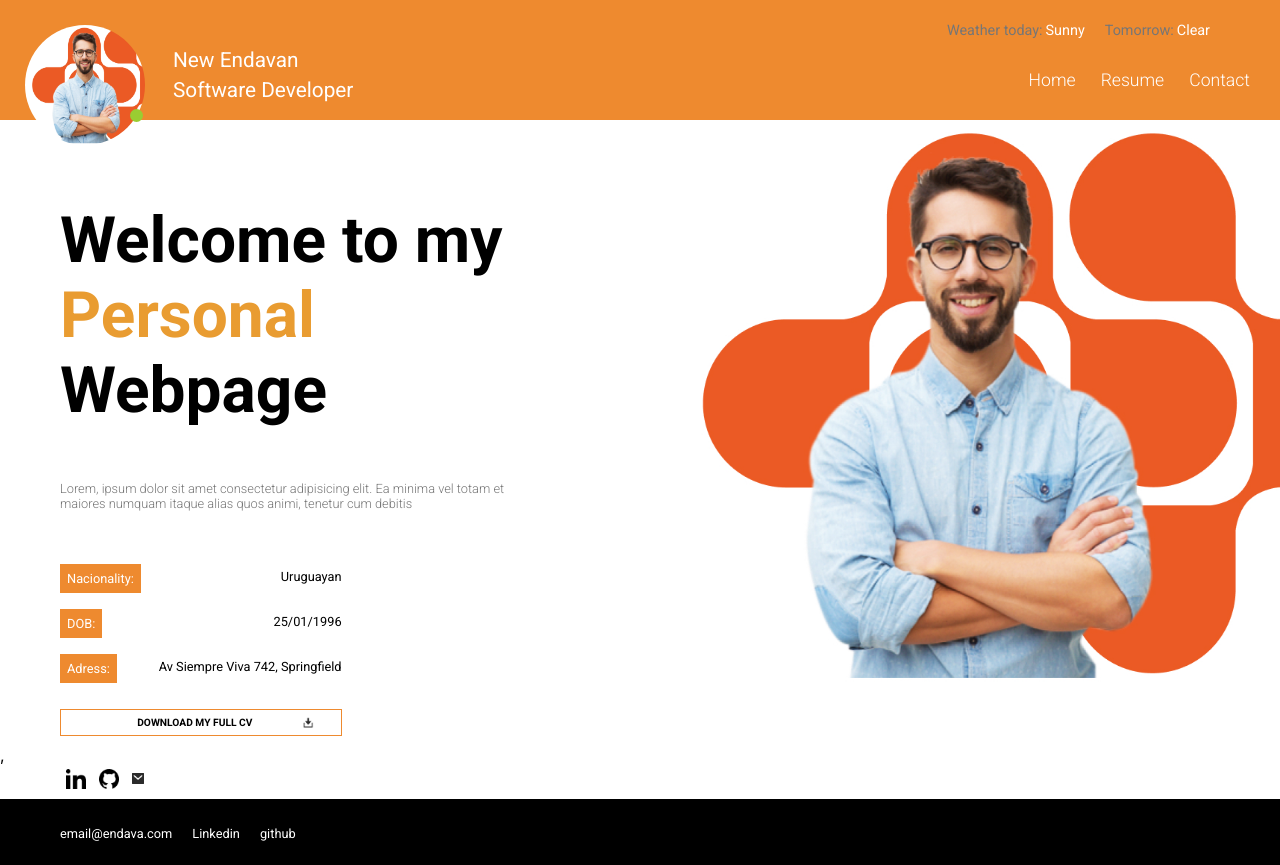
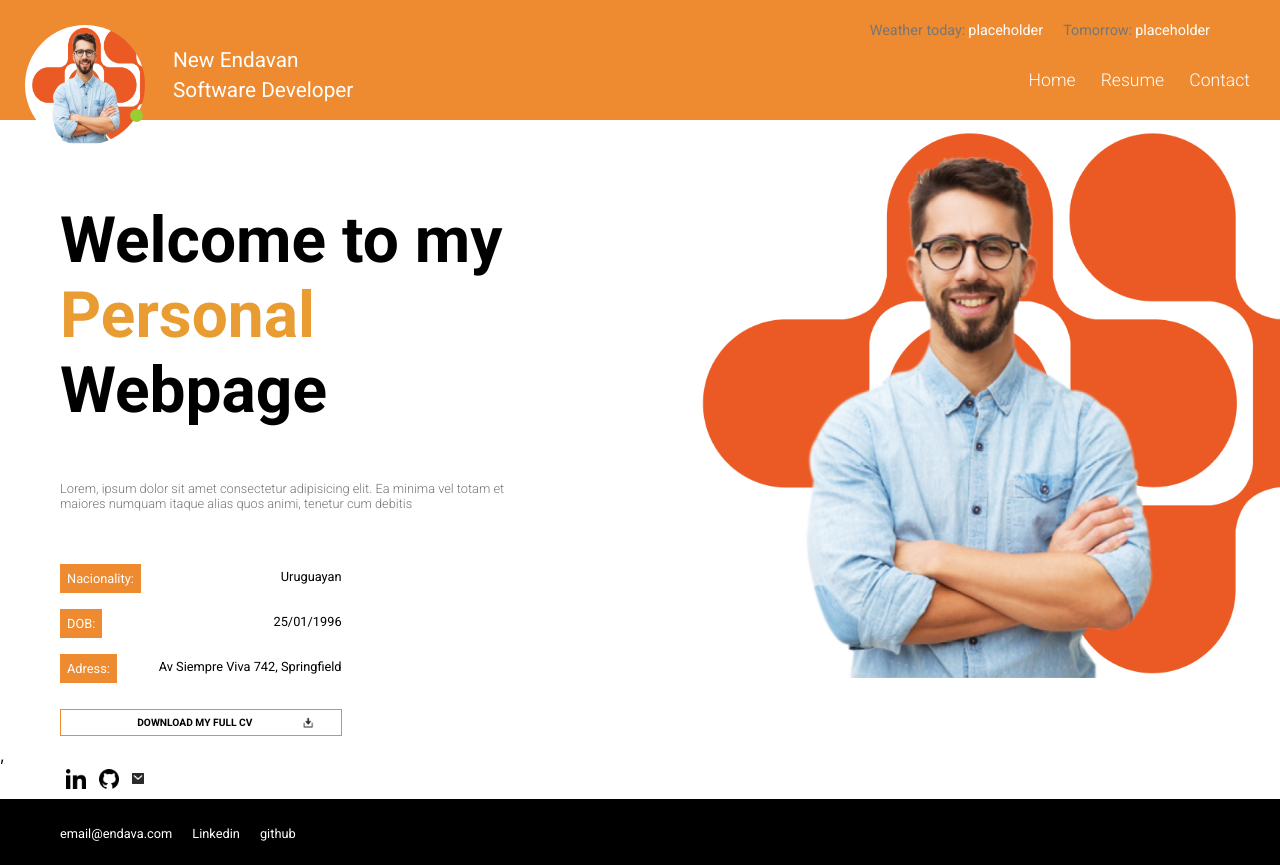
Before and after one commit to kuga-uy/resume-react, a React (Create React App) app: page / in a window 1280 px wide. Built offline with nearby package versions, Linux system fonts and the light colour scheme; no server answers.

Commit message:
weather api data fetching

```diff
--- a/src/Components/Header.jsx
+++ b/src/Components/Header.jsx
@@ -1,8 +1,10 @@
 import React from 'react'
-import { Link} from "react-router-dom";
+import { Link } from "react-router-dom";
+import { WeatherStatus } from './resume/WeatherStatus';
 
 
 const Header = () => {
+
     return (
        <>
         <header className="header">
@@ -20,8 +22,7 @@ const Header = () => {
             </div>
 
             <nav className="nav__container">
-                <div className="weather__status-container">Weather today:
-                    <span className="weather-forecast">Sunny</span>Tomorrow: <span className="weather-tomorrow-forecast">Clear</span></div>
+                <WeatherStatus />
                     <ul className="nav__menu">
                         <li className="navlist item--home"><Link to="/">Home</Link> </li>
                         <li className="navlist item--resume"> <Link to="/resume">Resume</Link></li>
--- /dev/null
+++ b/src/Components/resume/WeatherStatus.jsx
@@ -0,0 +1,42 @@
+import React from 'react'
+import { useEffect, useState } from 'react';
+
+const WeatherStatus = () => {
+
+    const [weatherToday, setWeatherToday ] = useState('placeholder');
+    const [weatherTomorrow, setWeatherTomorrow ] = useState('placeholder');
+
+
+    useEffect(()=> {
+        const url = 'https://api.weather.gov/gridpoints/TOP/31,80/forecast';
+
+        const getData = (data) => {
+            console.log('data passed in')
+            console.log(data)
+            const nextDay = 2;
+            const toDay = 0;
+            setWeatherToday(data.properties.periods[toDay].shortForecast);
+            setWeatherTomorrow(data.properties.periods[nextDay].shortForecast);
+        }
+        const request = async () =>{
+            try {
+                const data = await fetch(url)
+                 .then (res => res.json() )
+                getData(data);
+            } catch (error) {
+                    console.log(`this is the error: ${error}`);
+                }
+        }
+        request();
+},[weatherToday, weatherTomorrow])
+
+    return (
+        <>
+        <div className="weather__status-container">Weather today:
+            <span className="weather-forecast">{weatherToday}</span>Tomorrow: <span className="weather-tomorrow-forecast">{weatherTomorrow}</span>
+        </div>
+        </>
+    )
+}
+
+export { WeatherStatus }
```
